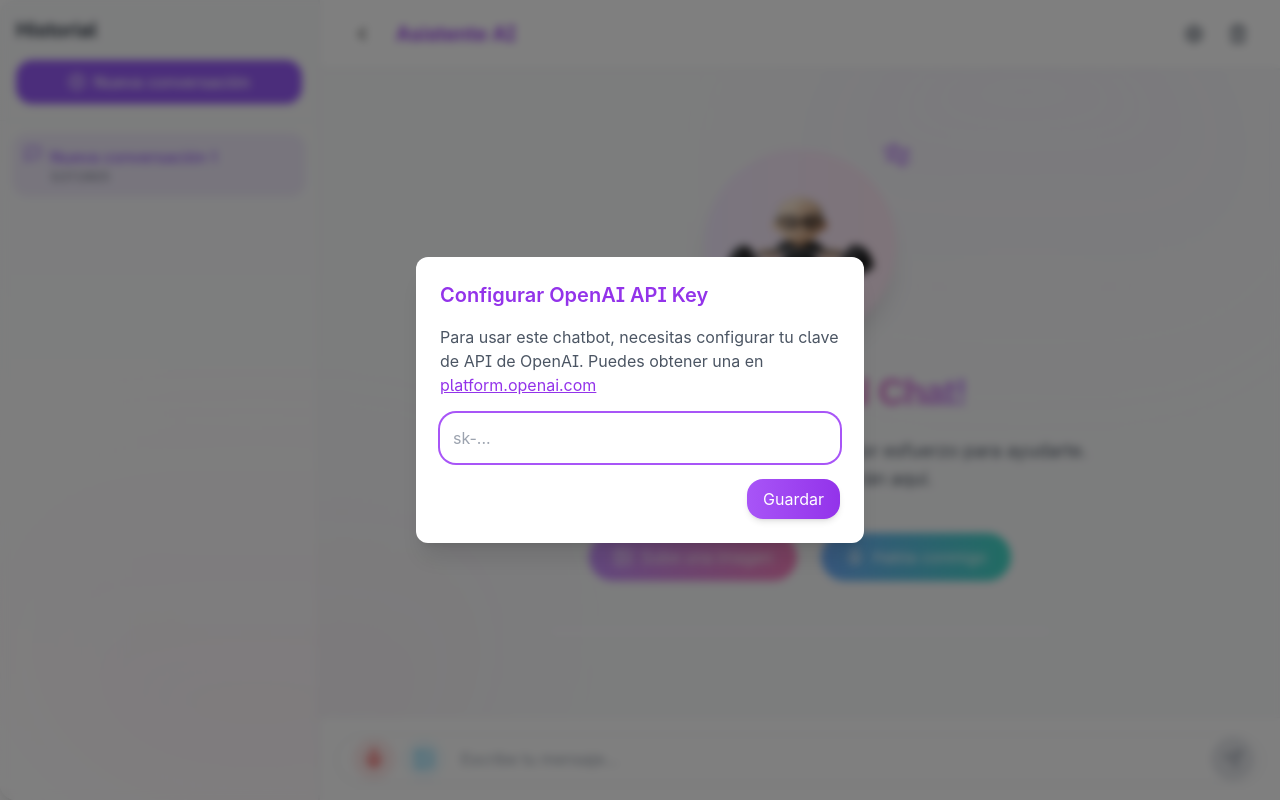
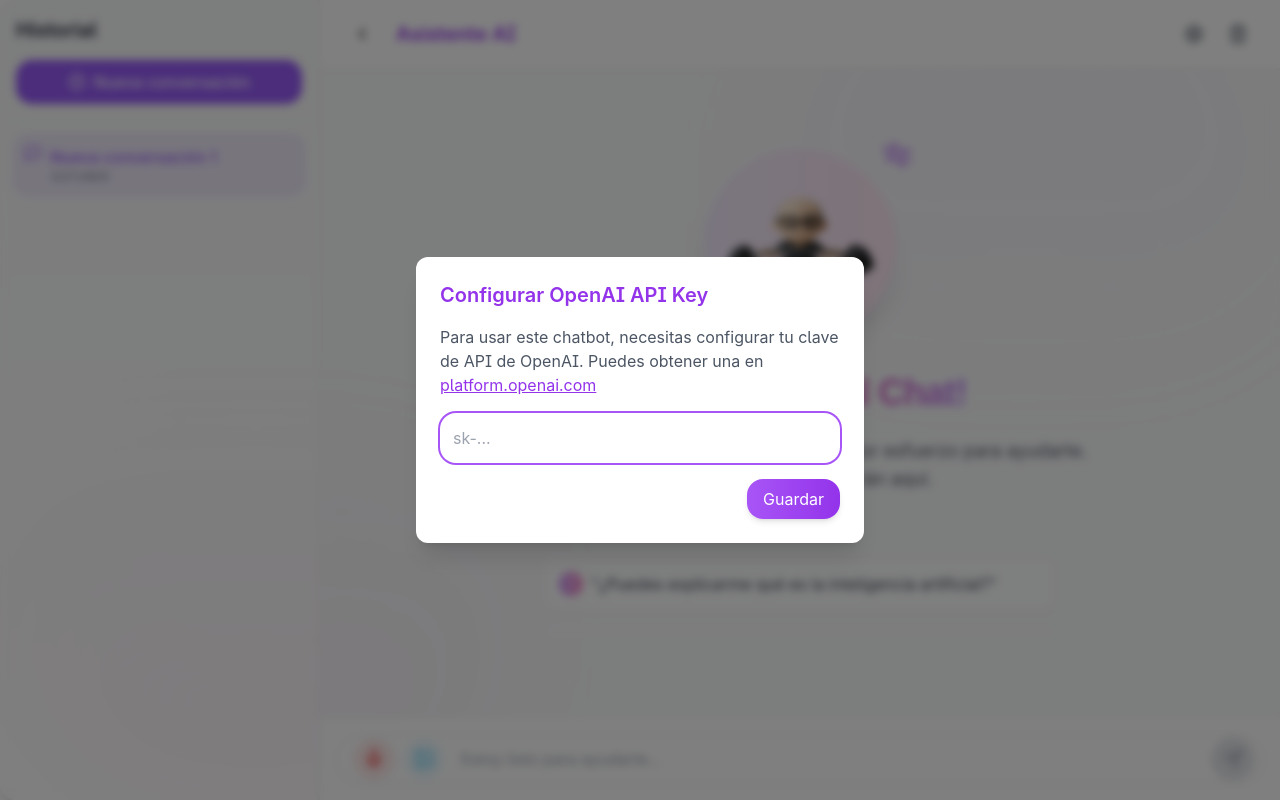
Before and after one commit to DaliEscalante/colorful-helper-bot, a React (Vite) app: page / in a window 1280 px wide. Built offline with nearby package versions, Linux system fonts and the light colour scheme.

Commit message:
Remove unnecessary buttons and improve UI
- Removed "Upload Image" and "Speak to me" buttons.
- Implemented auto-scroll to the latest message.
- Updated placeholder text for a friendlier experience.

```diff
--- a/src/components/ChatInterface.tsx
+++ b/src/components/ChatInterface.tsx
@@ -1,4 +1,3 @@
-
 import React, { useState, useRef, useEffect } from "react";
 import { Send, ChevronLeft, ChevronRight, Settings, Trash2 } from "lucide-react";
 import { useChat } from "../context/ChatContext";
@@ -99,6 +98,16 @@ const ChatInterface: React.FC = () => {
 
   const toggleSidebar = () => {
     setShowSidebar(!showSidebar);
+  };
+
+  const getFriendlyPlaceholder = () => {
+    const placeholders = [
+      "¿Tienes una duda? Escríbela aquí...",
+      "Estoy listo para ayudarte...",
+      "¿En qué puedo asistirte hoy?",
+      "Escribe tu pregunta aquí..."
+    ];
+    return placeholders[Math.floor(Math.random() * placeholders.length)];
   };
 
   return (
@@ -204,7 +213,6 @@ const ChatInterface: React.FC = () => {
           </div>
         </header>
 
-        {/* Messages container with improved overflow handling */}
         <div className="flex-1 overflow-y-auto p-4 pb-24 max-h-[calc(100vh-140px)]">
           {currentConversation?.messages && currentConversation.messages.length > 0 ? (
             currentConversation.messages.map((message, index) => (
@@ -215,7 +223,7 @@ const ChatInterface: React.FC = () => {
               />
             ))
           ) : (
-            <div className="h-full overflow-auto"> {/* Wrapper for WelcomeScreen with overflow */}
+            <div className="h-full overflow-auto">
               <WelcomeScreen onExampleClick={handleExampleClick} />
             </div>
           )}
@@ -242,7 +250,7 @@ const ChatInterface: React.FC = () => {
                 ref={inputRef}
                 value={inputValue}
                 onChange={(e) => setInputValue(e.target.value)}
-                placeholder="Escribe tu mensaje..."
+                placeholder={getFriendlyPlaceholder()}
                 className="flex-1 py-3 px-4 bg-transparent resize-none focus:outline-none min-h-[48px] max-h-32"
                 rows={1}
                 onKeyDown={(e) => {
--- a/src/components/ChatMessage.tsx
+++ b/src/components/ChatMessage.tsx
@@ -14,7 +14,7 @@ const ChatMessage: React.FC<ChatMessageProps> = ({ message, isLatest }) => {
 
   return (
     <div
-      className={`flex ${isUser ? "justify-end" : "justify-start"} mb-4 animate-slide-up`}
+      className={`flex ${isUser ? "justify-end" : "justify-start"} mb-4 animate-in`}
     >
       <div
         className={`flex max-w-[80%] ${isUser ? "flex-row-reverse" : "flex-row"} gap-3 items-start`}
--- a/src/components/WelcomeScreen.tsx
+++ b/src/components/WelcomeScreen.tsx
@@ -1,6 +1,6 @@
 
 import React, { useEffect, useState } from "react";
-import { ImageIcon, Mic, Sparkles } from "lucide-react";
+import { Sparkles } from "lucide-react";
 
 interface WelcomeScreenProps {
   onExampleClick: (text: string) => void;
@@ -54,27 +54,8 @@ const WelcomeScreen: React.FC<WelcomeScreenProps> = ({ onExampleClick }) => {
           para ayudarte. Tus mensajes aparecerán aquí.
         </p>
 
-        {/* Action buttons with enhanced styling */}
-        <div className={`flex flex-wrap gap-6 justify-center transition-all duration-700 delay-200 ${isVisible ? 'opacity-100 translate-y-0' : 'opacity-0 translate-y-8'}`}>
-          <button
-            className="flex items-center gap-2 px-6 py-3 rounded-full bg-gradient-to-r from-purple-400/90 to-pink-400/90 text-white hover:shadow-lg hover:shadow-purple-200 transition-all duration-300 transform hover:scale-105"
-            onClick={() => document.getElementById('image-upload-button')?.click()}
-          >
-            <ImageIcon size={20} className="animate-pulse-slow" />
-            <span>Sube una imagen</span>
-          </button>
-
-          <button
-            className="flex items-center gap-2 px-6 py-3 rounded-full bg-gradient-to-r from-blue-400/90 to-teal-400/90 text-white hover:shadow-lg hover:shadow-blue-200 transition-all duration-300 transform hover:scale-105"
-            onClick={() => document.getElementById('voice-button')?.click()}
-          >
-            <Mic size={20} className="animate-pulse-slow" />
-            <span>Habla conmigo</span>
-          </button>
-        </div>
-
         {/* Example queries with enhanced styling */}
-        <div className={`mt-12 grid gap-4 max-w-lg mx-auto w-full transition-all duration-700 delay-300 ${isVisible ? 'opacity-100 translate-y-0' : 'opacity-0 translate-y-8'}`}>
+        <div className={`mt-6 grid gap-4 max-w-lg mx-auto w-full transition-all duration-700 delay-300 ${isVisible ? 'opacity-100 translate-y-0' : 'opacity-0 translate-y-8'}`}>
           {[
             "¿Puedes explicarme qué es la inteligencia artificial?",
             "¿Cuáles son los destinos turísticos más populares en 2024?",
```
